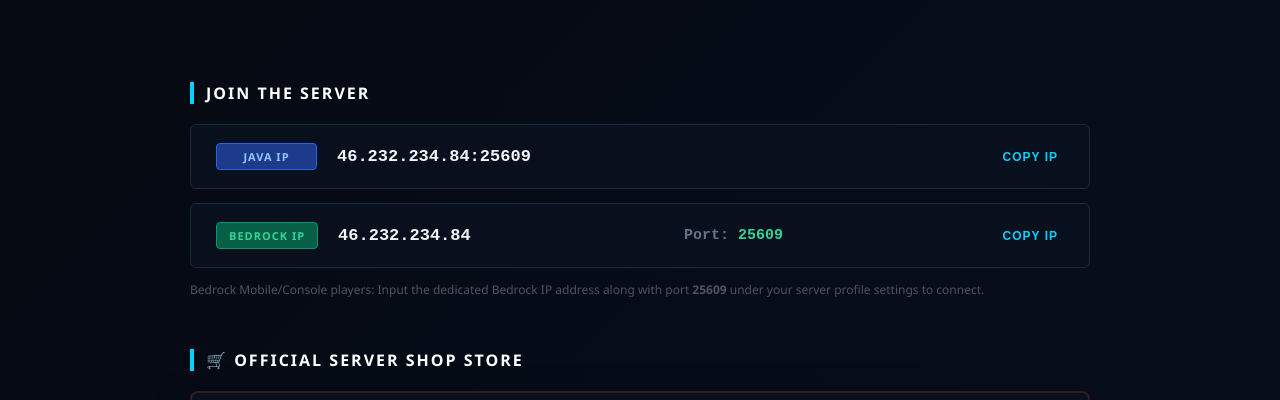
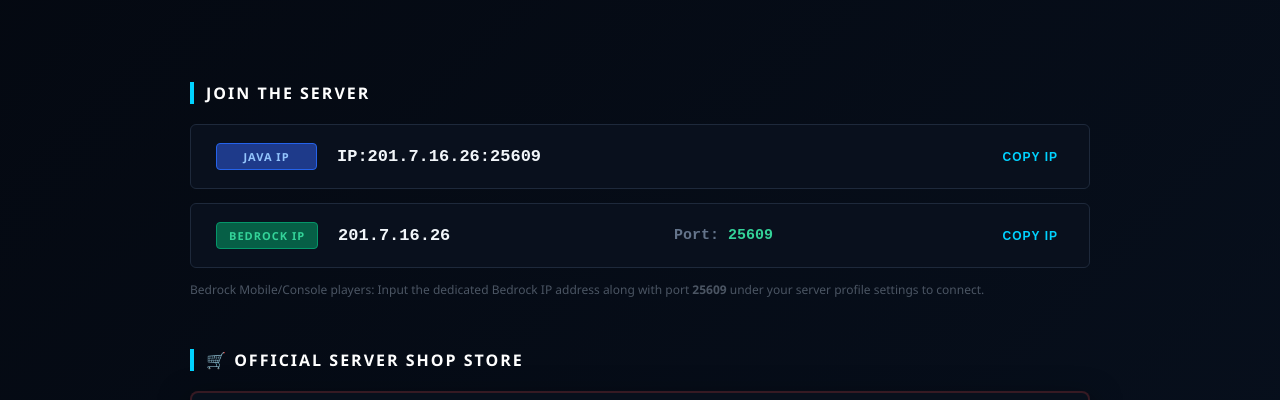
Before and after one commit to nived0-cell/strom-mc, a plain HTML site: page index.html in a window 1280 px wide. Shown: the part 256-656 px from the top of the page. Drawn offline with Linux system fonts and the light colour scheme.

Commit message:
index.html

```diff
--- a/index.html
+++ b/index.html
@@ -307,7 +307,7 @@
         <div class="connection-row">
             <div class="connection-info">
                 <span class="platform-tag java-tag">Java IP</span>
-                <span class="ip-address" id="javaIp">46.232.234.84:25609</span>
+                <span class="ip-address" id="javaIp">IP:201.7.16.26:25609</span>
             </div>
             <button class="copy-action" onclick="copyIp('javaIp')">Copy IP</button>
         </div>
@@ -316,7 +316,7 @@
         <div class="connection-row">
             <div class="connection-info">
                 <span class="platform-tag bedrock-tag">Bedrock IP</span>
-                <span class="ip-address" id="bedrockIp">46.232.234.84</span>
+                <span class="ip-address" id="bedrockIp">201.7.16.26</span>
             </div>
             <div class="ip-address" style="color: #64748b; font-size: 15px;">Port: <span id="bedrockPort" style="color: #34d399;">25609</span></div>
             <button class="copy-action" onclick="copyIp('bedrockIp')">Copy IP</button>
```
